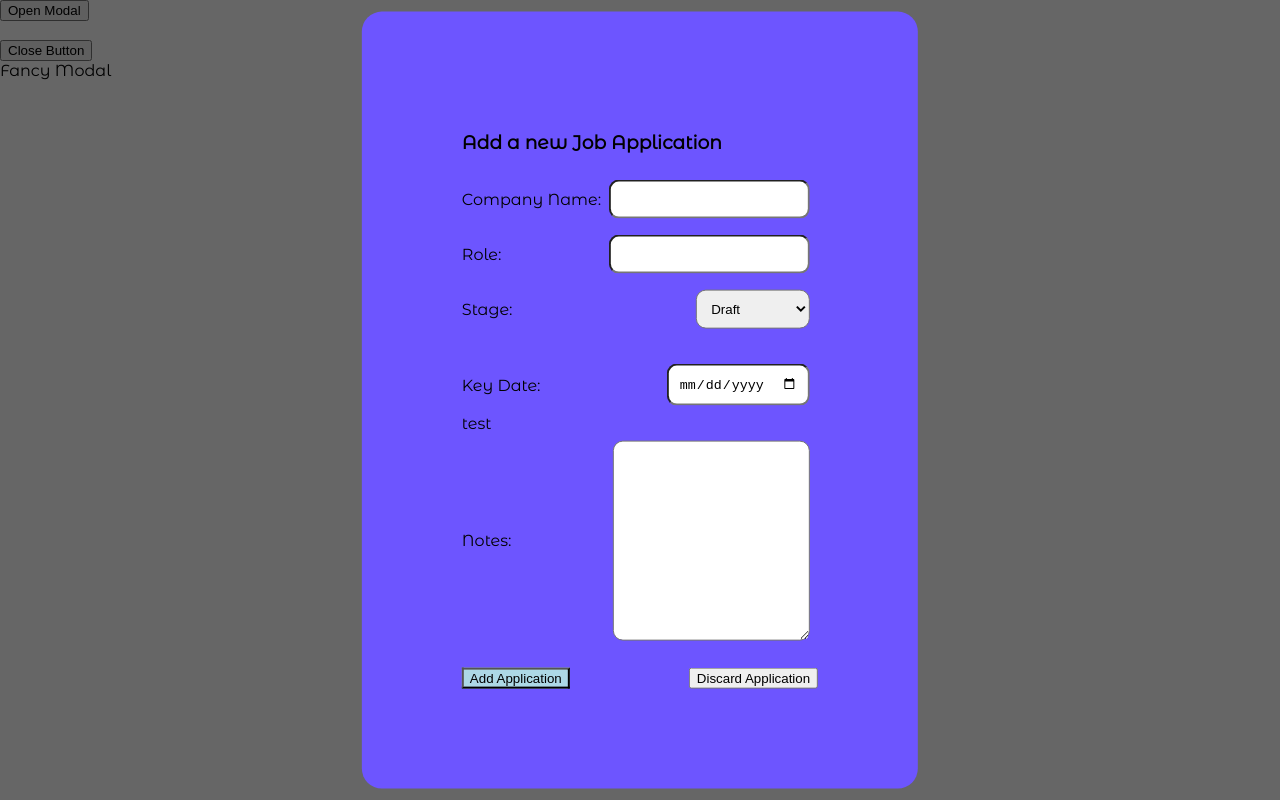
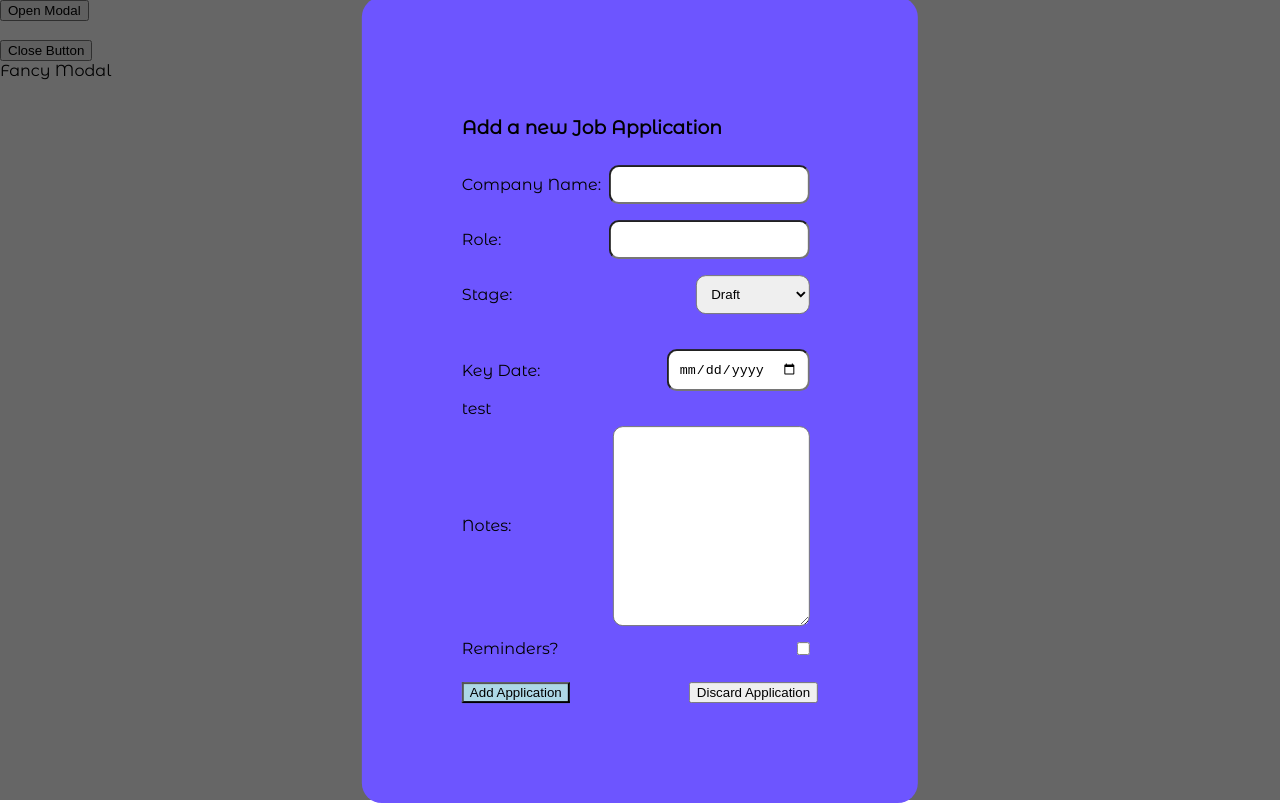
Before and after one commit to itsnotalvin/appminder, a React (Create React App) app in the folder client/: page /test in a window 1280 px wide. Both pictures are taken after a click on the button "Open Modal". Built offline with nearby package versions, Linux system fonts and the light colour scheme.

Commit message:
reminder checkbox working within app add modal

```diff
--- a/client/src/components/AddAppModal.js
+++ b/client/src/components/AddAppModal.js
@@ -41,7 +41,7 @@ export default function AddAppModal({ open, children, onClose, closeModal, chang
     const [appStage, setAppStage] = useState('');
     const [appKeyDate, setAppKeyDate] = useState('');
     const [appNotes, setAppNotes] = useState('');
-    const [appReminder, setAppReminder] = useState('')
+    const [appReminder, setAppReminder] = useState(false)
 
     const [errMsg, setErrMsg] = useState('');
     const [success, setSuccess] = useState('false')
@@ -50,11 +50,7 @@ export default function AddAppModal({ open, children, onClose, closeModal, chang
         setErrMsg('');
     }, [appAddCompany])
 
-    // const onSubmit = () => {
-    //     setIsOpen={(false)}
-    // }
 
-    // const { job_title, company_name, app_stage, key_date, set_reminder, notes } = request.body;
 
     const handleAppSubmit = async (e) => {
         e.preventDefault();
@@ -67,7 +63,8 @@ export default function AddAppModal({ open, children, onClose, closeModal, chang
                     job_title: appAddRole,
                     app_stage: appStage,
                     key_date: appKeyDate,
-                    notes: appNotes
+                    notes: appNotes,
+                    set_reminder: appReminder
                 }),
                 {
                     headers: { 'Content-Type': 'application/json' },
@@ -197,6 +194,16 @@ export default function AddAppModal({ open, children, onClose, closeModal, chang
                         </div>
                         {/* reminder */}
                         <div className='modal-form-row' >
+                            <label htmlFor="appReminder">
+                                Reminders?
+                            </label>
+                            <input
+                            type='checkbox'
+                            className=''
+                            onChange={(e) => setAppReminder(e.target.value)}
+
+                            />
+
 
                         </div>
 
```
